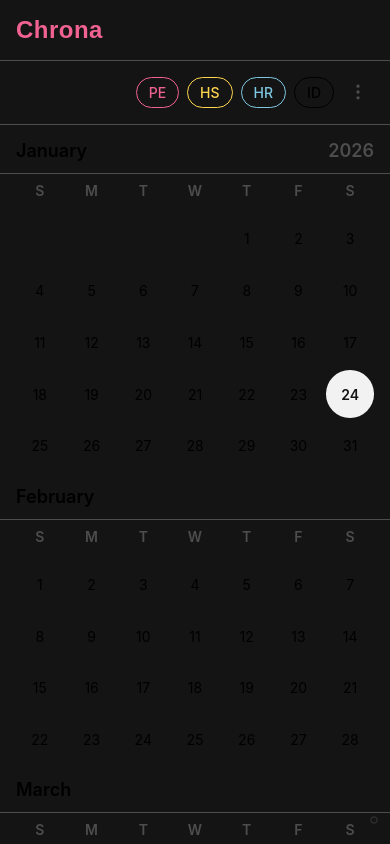
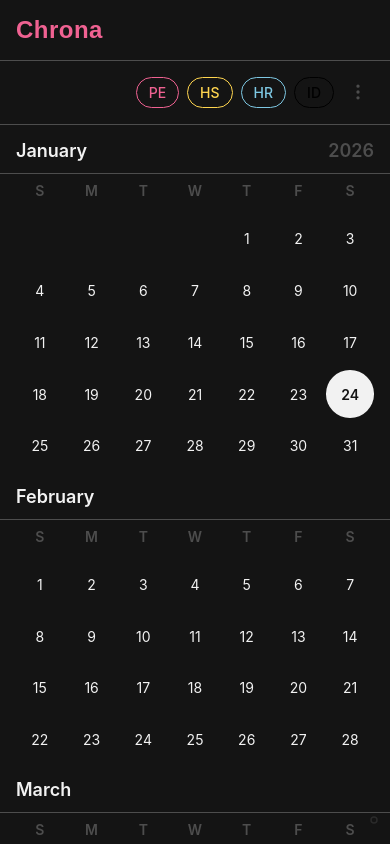
Before and after one commit to weavrk/chrona, a React (Vite) app: page / in a window 390 px wide. Shown: the top 844 px of the page. Built offline with nearby package versions, Linux system fonts and the light colour scheme; a web font is replaced by a local one.

Commit message:
Fix calendar day and month colors to use gray-800 on mobile

```diff
--- a/src/styles/calendar.css
+++ b/src/styles/calendar.css
@@ -68,7 +68,7 @@
   font-family: var(--font-family);
   font-size: 1.125rem;
   font-weight: 600;
-  color: var(--color-primary, var(--text-primary));
+  color: var(--gray-800);
 }
 
 .calendar-year {
@@ -107,7 +107,7 @@
   justify-content: center;
   font-family: var(--font-family);
   font-size: 0.875rem;
-  color: var(--color-primary, var(--text-primary));
+  color: var(--gray-800);
   border-radius: 4px;
   transition: background-color 0.2s, color 0.2s;
   cursor: pointer;
```
